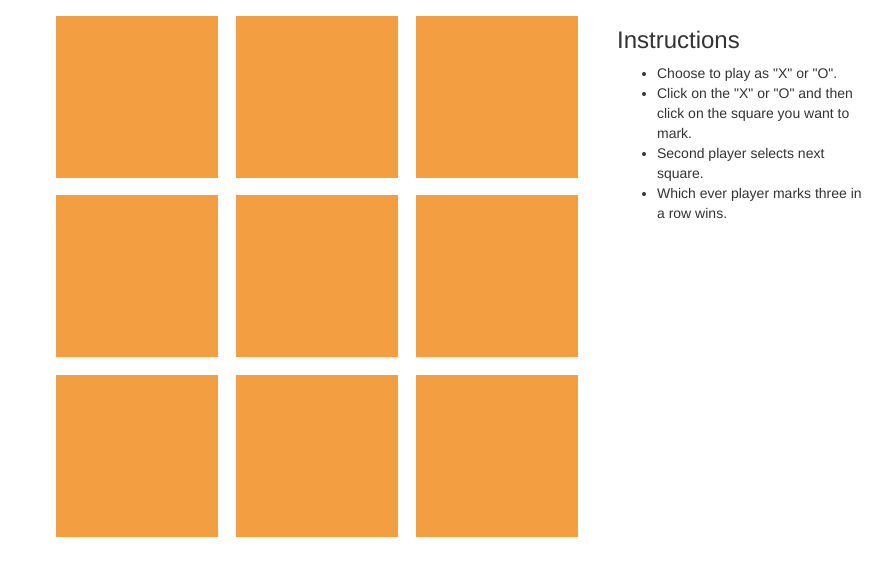
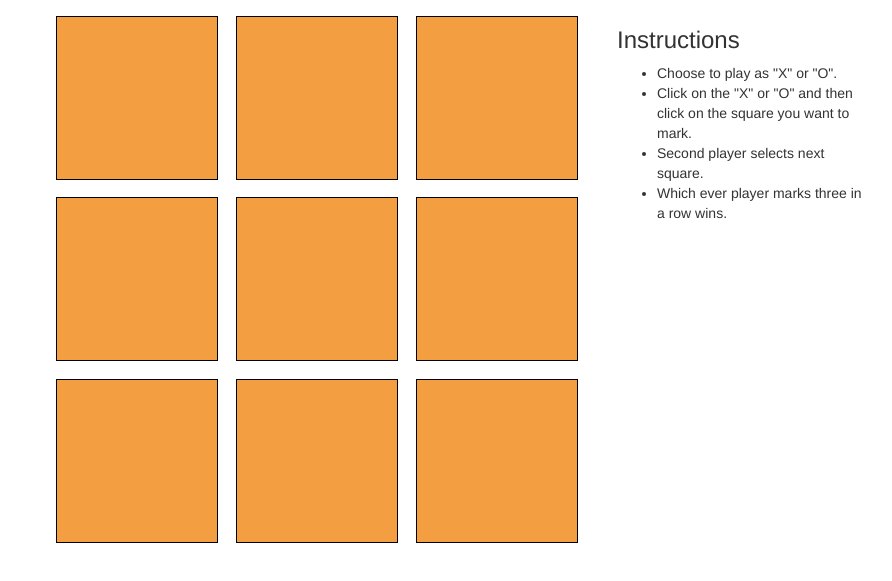
Before and after one commit to guyanderson/TicTacToe, a plain HTML site: page index.html in a window 1280 px wide. Shown: the part 63-644 px from the top of the page, without its empty margins (38-930 px from the left). Drawn offline with nearby package versions, Linux system fonts and the light colour scheme.

```diff
--- a/css/styles.css
+++ b/css/styles.css
@@ -1,8 +1,9 @@
 /*9x9 grid*/
-.grid {
+.cell {
     float:left;
     width: 30%;
     padding-bottom: 30%; /* = width for a 1:1 aspect ratio */
     margin:1.66%;
     background-color: #f49e42;
+    border: 1px solid black;
 }
--- a/index.html
+++ b/index.html
@@ -2,28 +2,33 @@
 <html>
   <head>
     <link href="css/bootstrap.css" rel="stylesheet" type="text/css">
-    <link rel="stylesheet" href="https://cdnjs.cloudflare.com/ajax/libs/animate.css/3.5.2/animate.min.css">
     <link href="css/styles.css" rel="stylesheet" type="text/css">
     <script src="js/jquery-3.2.1.js"></script>
     <script src="js/scripts.js"></script>
+
+    <!-- <link rel="stylesheet" href="https://cdnjs.cloudflare.com/ajax/libs/animate.css/3.5.2/animate.min.css"> -->
+  	<!-- <link rel="stylesheet" href="https://ajax.googleapis.com/ajax/libs/jqueryui/1.11.4/themes/smoothness/jquery-ui.css"> -->
+    <!-- <script src="https://ajax.googleapis.com/ajax/libs/jquery/3.1.0/jquery.min.js"></script>
+    <script src="https://ajax.googleapis.com/ajax/libs/jqueryui/1.11.4/jquery-ui.min.js"></script>
+    <script src="assets/javascript/game.js"></script> -->
     <title>Tic-Tac-Toe</title>
   </head>
   <body>
     <div class="container">
       <h1>Tic-Tac-Toe</h1>
-      <div class="col-md-6 grid-all">
+      <div class="col-md-6 game-board">
         <!-- 1st row */ -->
-        <div class="grid" id="1:1"></div>
-        <div class="grid" id="1:2"></div>
-        <div class="grid" id="1:3"></div>
+        <div class="cell" id="cell-0-0"></div>
+        <div class="cell" id="cell-0-1"></div>
+        <div class="cell" id="cell-0-2"></div>
         <!-- 2nd row */ -->
-        <div class="grid" id="2:1"></div>
-        <div class="grid" id="2:2"></div>
-        <div class="grid"id="2:3"></div>
+        <div class="cell" id="cell-1-0"></div>
+        <div class="cell" id="cell-1-1"></div>
+        <div class="cell" id="cell-1-2"></div>
         <!-- 3rd row */ -->
-        <div class="grid" id="3:1"></div>
-        <div class="grid" id="3:2"></div>
-        <div class="grid" id="3:3"></div>
+        <div class="cell" id="cell-2-0"></div>
+        <div class="cell" id="cell-2-1"></div>
+        <div class="cell" id="cell-2-2"></div>
       </div>
       <div class="col-md-3">
         <h3>Instructions</h3>
```
